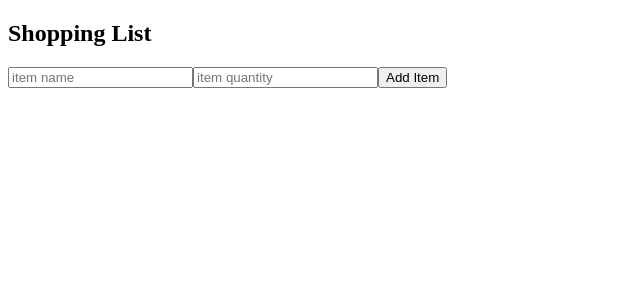
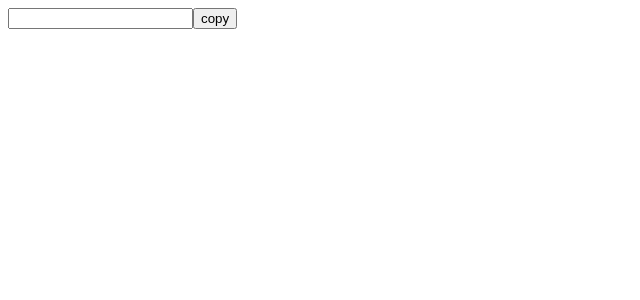
Before and after one commit to AfiyaZannuba/React-Learning, a React (Vite) app: page / in a window 1280 px wide. Shown: the top 300 px of the page, without its empty margins (0-640 px from the left). Built offline with nearby package versions, Linux system fonts and the light colour scheme.

Commit message:
Copying content Exercise and displaying the text that text content is copied

```diff
--- a/src/App.jsx
+++ b/src/App.jsx
@@ -1,3 +1,4 @@
+import CopyInput from "./components/CopyInput"
 import Counter from "./components/Counter"
 import Profile from "./Profile"
 import ShoppingList from "./ShoppingList"
@@ -9,10 +10,7 @@ import Todolist from "./Todolist"
 const App = () => {
   return (
     <section>
-      {/* <Counter /> */}
-      {/* <Todolist /> */}
-      {/* <Profile /> */}
-      <ShoppingList />
+      <CopyInput />
     </section>
   )
 }
--- /dev/null
+++ b/src/components/CopyInput.jsx
@@ -0,0 +1,22 @@
+import React, { useState } from 'react'
+import PopupCotent from './PopupCotent';
+
+const CopyInput = () => {
+  const [inputValue, setInputValue] = useState('');
+  const [copied, setCopied] = useState(false);
+  const handleCopy = () => {
+    navigator.clipboard.writeText(inputValue).then(()=> {
+      setCopied(true)
+      setTimeout(()=>setCopied(false), 2000);
+    })
+  }
+  return (
+    <div>
+      <input type="text" value={inputValue} onChange={e=>setInputValue(e.target.value)} />
+      <button onClick={handleCopy}>copy</button>
+      <PopupCotent copied={copied}/>
+    </div>
+  )
+}
+
+export default CopyInput
--- /dev/null
+++ b/src/components/PopupCotent.jsx
@@ -0,0 +1,13 @@
+import React from 'react'
+
+const PopupCotent = ({copied}) => {
+  return (
+    <div>
+        {copied && (
+            <div style={{ position: 'absolute', bottom: '3rem'}}>copied to clipboard</div>
+        )}
+    </div>
+  )
+}
+
+export default PopupCotent
```
